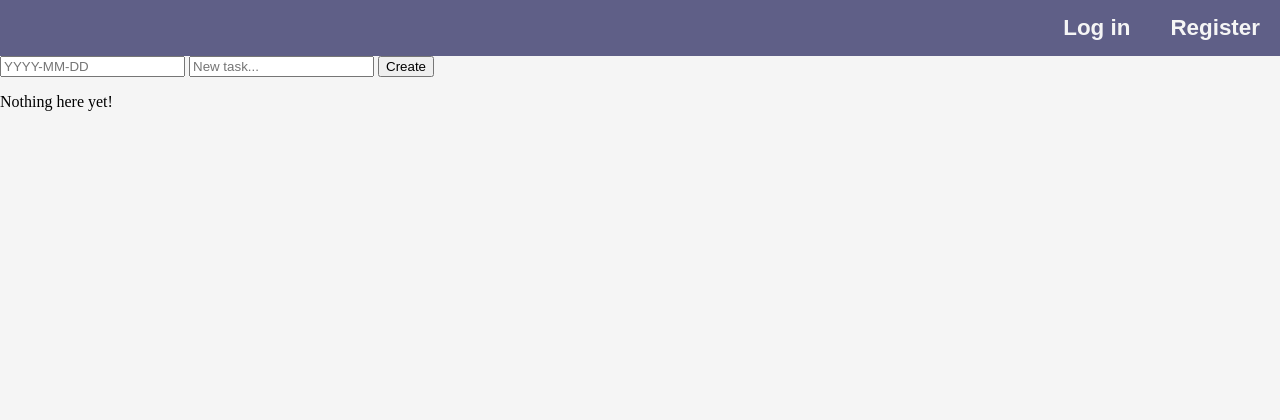
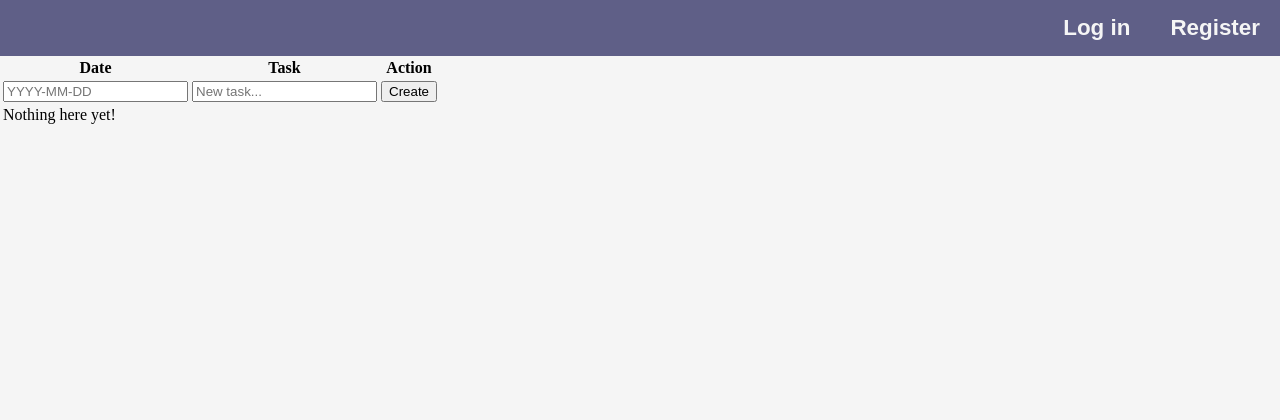
Before and after one commit to Ithalos/cs50, a Flask app: template final-project/templates/tasks.html in a window 1280 px wide. Shown: the top 420 px of the page. Run offline with Flask 2, Linux system fonts and the light colour scheme; the template is opened without the code that fills it, so the values that code supplies are empty; some libraries are stand-ins or nearby versions.

Commit message:
Replace list in tasks template with table

```diff
--- a/final-project/templates/tasks.html
+++ b/final-project/templates/tasks.html
@@ -6,30 +6,34 @@
 
 {% block body %}
 
-    <div class="create_task">
-        <form action="{{ url_for("create_task") }}" method="post" autocomplete="off">
-            <input type="text" name="task_date" placeholder="YYYY-MM-DD" />
-            <input type="text" name="task_text" placeholder="New task..." />
-            <input type="submit" value="Create" />
-        </form>
-    </div>
+    <div>
+        <table class="entries">
+            <th class="date">Date</th>
+            <th class="text">Task</th>
+            <th class="action">Action</th>
+                <tr>
+                    <form action="{{ url_for("create_task") }}" method="post" autocomplete="off">
+                    <td><input type="text" name="task_date" placeholder="YYYY-MM-DD" /></td>
+                    <td><input type="text" name="task_text" placeholder="New task..." /></td>
+                    <td><input type="submit" value="Create" /></td>
+                    </form>
+                </tr>
 
-    <div class="tasks">
-        {% if tasks %}
-            <ul class="task-list">
+            {% if tasks %}
                 {% for task in tasks %}
-                    <li>
+                    <tr>
                         <form action="{{ url_for("remove_task") }}" method="post">
                             <input type="hidden" name="task_id" value="{{ task.id }}" />
-                            <p>{{ task.date }}||{{ task.text }}</p>
-                            <input type="submit" value="Remove" />
+                            <td>{{ task.date }}</td>
+                            <td>{{ task.text }}</td>
+                            <td><input type="submit" value="Remove" /></td>
                         </form>
-                    </li>
+                    </tr>
                 {% endfor %}
-            </ul>
-        {% else %}
-            <p>Nothing here yet!</p>
-        {% endif %}
+            {% else %}
+                <td>Nothing here yet!</td>
+            {% endif %}
+        </table>
     </div>
 
 {% endblock %}
```
